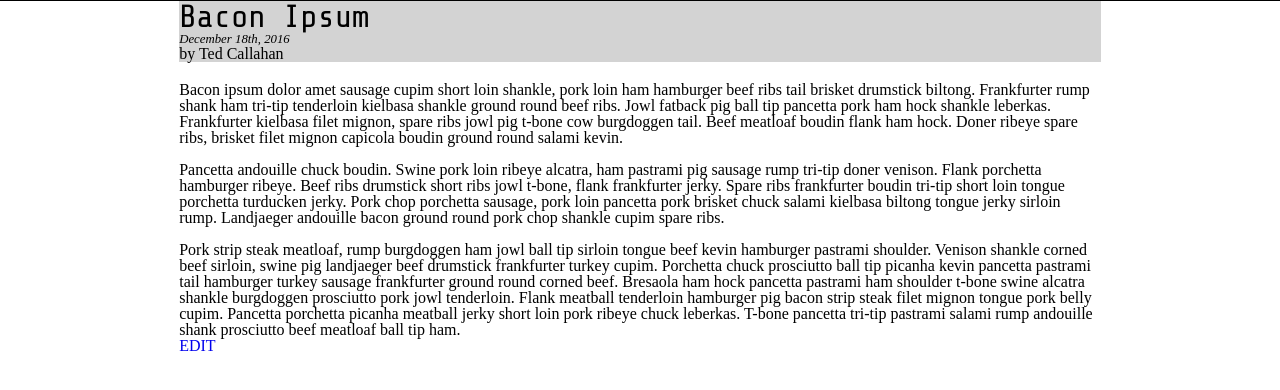
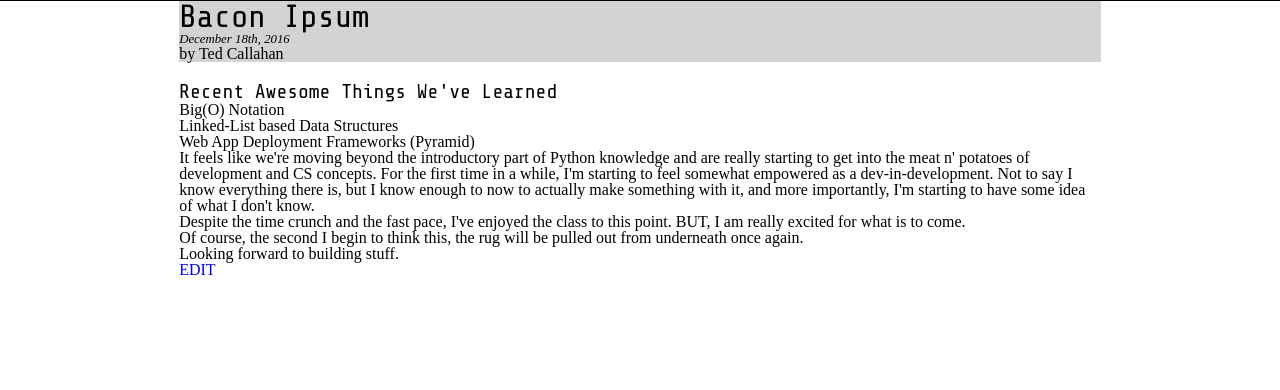
Before and after one commit to CCallahanIV/Learning-Journal, a Python web app: template learning_journal_basic/templates/entry.html in a window 1280 px wide. Shown: the part 79-469 px from the top of the page. Run offline with Jinja, Linux system fonts and the light colour scheme; the template is opened without the code that fills it, so the values that code supplies are empty.

Commit message:
Completed first journal entry.

```diff
--- a/learning_journal_basic/templates/entry.html
+++ b/learning_journal_basic/templates/entry.html
@@ -22,11 +22,19 @@
                     <p id="author">by Ted Callahan</p>
                 </div>
                 <div id=#entryWrapper>
-                    <p>Bacon ipsum dolor amet sausage cupim short loin shankle, pork loin ham hamburger beef ribs tail brisket drumstick biltong. Frankfurter rump shank ham tri-tip tenderloin kielbasa shankle ground round beef ribs. Jowl fatback pig ball tip pancetta pork ham hock shankle leberkas. Frankfurter kielbasa filet mignon, spare ribs jowl pig t-bone cow burgdoggen tail. Beef meatloaf boudin flank ham hock. Doner ribeye spare ribs, brisket filet mignon capicola boudin ground round salami kevin.</p>
-                    <br>
-                    <p>Pancetta andouille chuck boudin. Swine pork loin ribeye alcatra, ham pastrami pig sausage rump tri-tip doner venison. Flank porchetta hamburger ribeye. Beef ribs drumstick short ribs jowl t-bone, flank frankfurter jerky. Spare ribs frankfurter boudin tri-tip short loin tongue porchetta turducken jerky. Pork chop porchetta sausage, pork loin pancetta pork brisket chuck salami kielbasa biltong tongue jerky sirloin rump. Landjaeger andouille bacon ground round pork chop shankle cupim spare ribs.</p>
-                    <br>
-                    <p>Pork strip steak meatloaf, rump burgdoggen ham jowl ball tip sirloin tongue beef kevin hamburger pastrami shoulder. Venison shankle corned beef sirloin, swine pig landjaeger beef drumstick frankfurter turkey cupim. Porchetta chuck prosciutto ball tip picanha kevin pancetta pastrami tail hamburger turkey sausage frankfurter ground round corned beef. Bresaola ham hock pancetta pastrami ham shoulder t-bone swine alcatra shankle burgdoggen prosciutto pork jowl tenderloin. Flank meatball tenderloin hamburger pig bacon strip steak filet mignon tongue pork belly cupim. Pancetta porchetta picanha meatball jerky short loin pork ribeye chuck leberkas. T-bone pancetta tri-tip pastrami salami rump andouille shank prosciutto beef meatloaf ball tip ham.</p>
+                    <h3>Recent Awesome Things We've Learned</h3>
+                    <ul>
+                        <li>Big(O) Notation</li>
+                        <li>Linked-List based Data Structures</li>
+                        <li>Web App Deployment Frameworks (Pyramid)</li>
+                    </ul>
+                    <p>It feels like we're moving beyond the introductory part of Python knowledge and are really starting to get into the meat n' potatoes of development and CS concepts. For the first time in a while, I'm starting to feel somewhat empowered as a dev-in-development.  Not to say I know everything there is, but I know enough to now to actually make something with it, and more importantly, I'm starting to have some idea of what I don't know.</p>
+
+                    <p>Despite the time crunch and the fast pace, I've enjoyed the class to this point.  BUT, I am really excited for what is to come.</p>
+
+                    <p>Of course, the second I begin to think this, the rug will be pulled out from underneath once again.</p>
+
+                    <p>Looking forward to building stuff.</p>
                 </div>
                 <a href="/journal/edit">EDIT</a>
             </div>
```
